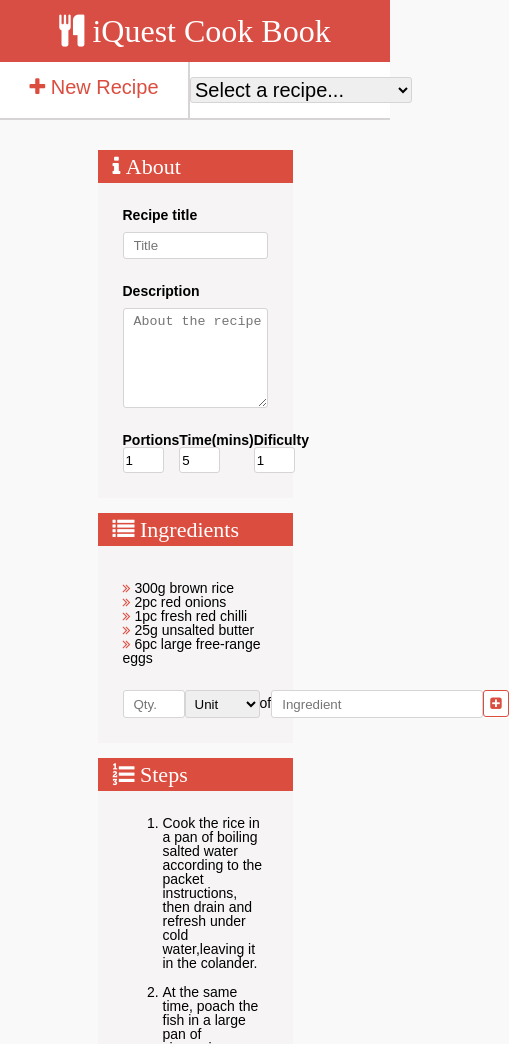
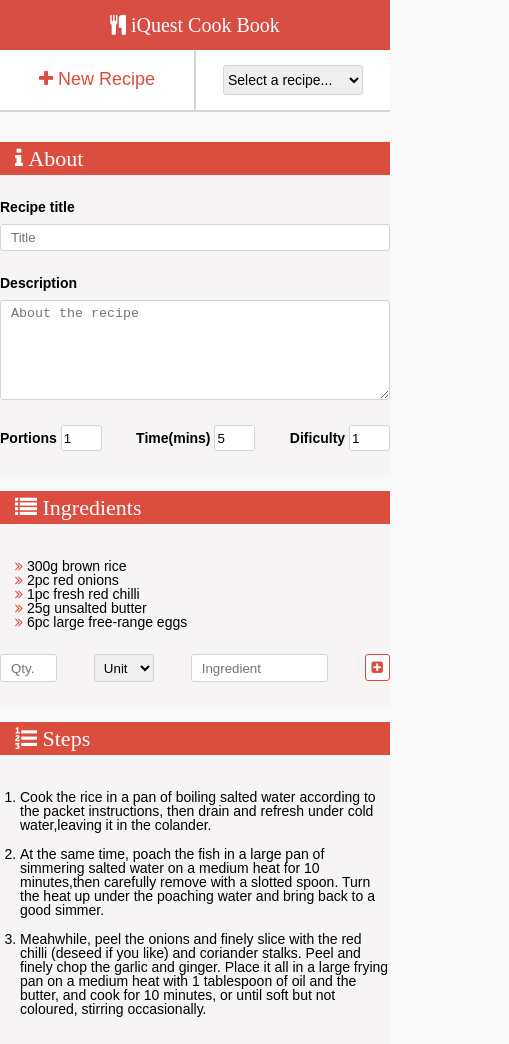
Before and after one commit to andreeadumitru96/cook-book-html-css, a plain HTML site: page index.html in a window 390 px wide. Shown: the top 1044 px of the page, 509 px wide, since content can reach past the window. Drawn offline with Linux system fonts and the light colour scheme.

Commit message:
media queries added for 320px

```diff
--- a/style.css
+++ b/style.css
@@ -80,6 +80,7 @@ body {
     flex-direction: column;
     flex: 1 1;
     text-align: center;
+    font-size: 22px;
 }
 
 .header .form-new-recipe {
@@ -123,6 +124,9 @@ body {
     padding: 0px 25px 0px 25px;
 
 }
+.main .main__standard-section-content label {
+    font-size: 14px;
+}
 
 .main__standard-section-fieldset {
     padding-top: 25px;
@@ -144,12 +148,12 @@ body {
     box-sizing: border-box;
 }
 
+.main .main__standard-section-fieldset textarea {
+    height: 100px;
+}
+
 .main__standard-section-fieldset label {
     font-weight: bold;
-}
-
-.main__standard-section-fieldset > textarea {
-    height: 100px;
 }
 
 .main__about .about-form-recipe-parameters {
@@ -170,6 +174,10 @@ body {
     padding-top: 35px;
 }
 
+.main__ingredients .ingredients-list li {
+    padding-left: 15px;
+}
+
 .main__ingredients .ingredients-list li i {
     color: #db4d3f;
 }
@@ -188,7 +196,7 @@ body {
 
 }
 
-.main__ingredients .ingredients-form select {
+.main__ingredients .ingredients-form-unit select {
     width: 75px;
     border-radius: 3px;
     border: 1px solid #d6d4d4;
@@ -201,7 +209,7 @@ body {
     border-radius: 3px;
     border: 1px solid #d6d4d4;
     height: 16px;
-    padding: 5px 0px 5px 10px;
+    padding: 5px 5px 5px 10px;
 }
 
 .main__ingredients .ingredients-form-add-button {
@@ -224,11 +232,11 @@ body {
 }
 
 .main__ingredients .ingredients-form-of {
-    padding-top: 6px;
+    padding-top: 7px;
 }
 
 .main__steps .steps-list ol{
-    padding-left: 40px;
+    padding-left: 20px;
     list-style-type: decimal;
 }
 
@@ -236,7 +244,7 @@ body {
     padding-bottom: 15px;
 }
 
-.main__steps .steps-add-button button{
+.main__steps .steps-add-button button {
     background-color: white;
     border: none;
     color: #db4d3f;
@@ -253,6 +261,7 @@ body {
 .main__steps .steps-add-button button i {
     padding-top: 5px;
     padding-bottom: 5px;
+    margin: auto;
     color: #db4d3f;
 }
 
@@ -296,3 +305,63 @@ body {
     display: flex;
     flex-direction: row;
 }
+
+
+/* 320 px */
+
+@media only screen and (max-width: 499px) {
+    .main {
+        width: 100%;
+    }
+
+    .main .main__standard-section-content {
+        background-color: #f6f4f4;
+        padding: 0px;
+    }
+
+    .header .header__title {
+        font-size: 20px;
+    }
+
+    .header .form-new-recipe, header .form-select-recipe {
+        font-size: 18px;
+    }
+
+    .header .form-new-recipe {
+        padding-top: 20px;
+    }
+
+    .header .form-select-recipe-picker {
+        width: 140px;
+    }
+
+    .header .form-select-recipe-picker > select {
+        font-size: 14px;
+        width: 100%;
+        height: 30px;
+    }
+
+    .main__ingredients .ingredients-form-of {
+        display: none;
+    }
+
+    .main__ingredients .ingredients-form-quantity input {
+        width: 45px;
+    }
+
+    .main__ingredients .ingredients-form-unit select {
+        width: 60px;
+    }
+
+    .main__ingredients .ingredients-form-ingredient-type input {
+        width: 120px;
+    }
+
+    .main__steps .steps-list {
+        padding-top: 35px;
+    }
+
+    .footer {
+        width: 100%;
+    }
+}
```
